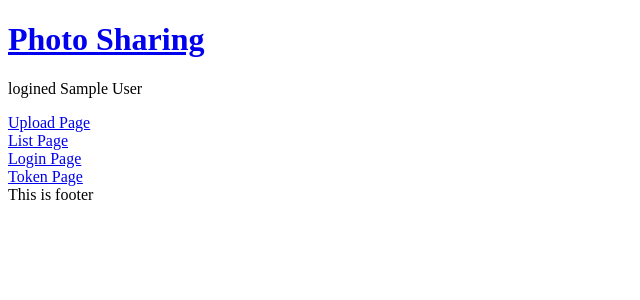
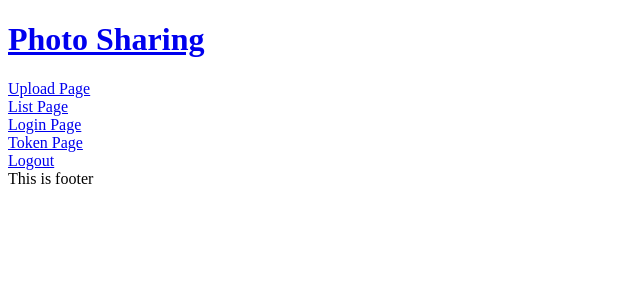
Before and after one commit to SolKul/photo-sharing, a Next.js app: page /toc in a window 1280 px wide. Shown: the top 300 px of the page, without its empty margins (0-640 px from the left). Built offline with nearby package versions, Linux system fonts and the light colour scheme; no server answers; sample sign-in values are in the browser's storage.

Commit message:
update loginpage tocpage

```diff
--- a/pages/toc.tsx
+++ b/pages/toc.tsx
@@ -1,36 +1,33 @@
-import styles from '../styles/Home.module.scss'
+import { useEffect, useState } from 'react';
+import { useRouter } from 'next/router';
 import Link from 'next/link'
-import { signInAnonymously,getAuth } from "firebase/auth";
+
 import firebaseApp from "../components/fire"
+import { getAuth } from "firebase/auth";
 
 import Layout from '../components/Layout'
-import { useEffect, useState } from 'react';
-import { useRouter } from 'next/dist/client/router';
 
 const auth = getAuth(firebaseApp);
 
 export default function Home(){
   const router = useRouter()
-  const [message,setMessage] = useState<string>("wait ...")
 
   useEffect(()=>{
     if (auth.currentUser == null){
-      signInAnonymously(auth)
-        .then((result)=>{
-          setMessage('logined ' + result.user.displayName)
-        },(error)=>{
-          router.push('/')
-        })
-    }else{
-      setMessage('logined ' + auth.currentUser.displayName)
+      console.log("not logined")
+      router.push('/')
     }
   },[])
+
+  const doLogout = ()=>{
+    console.log("logout: ",auth.currentUser && auth.currentUser.uid)
+    auth.signOut()
+  }
 
   return (
     <div>
       <Layout header='Photo Sharing' title='Top page.'>
       <div className="container mt-2">
-        <p>{message}</p>
         <div>
           <Link href="/upload">
             <a>Upload Page</a>
@@ -51,6 +48,11 @@ export default function Home(){
             <a>Token Page</a>
           </Link>
         </div>
+        <div>
+          <Link href="/">
+            <a onClick={doLogout}>Logout</a>
+          </Link>
+        </div>
       </div>
       </Layout>
     </div>
```
Also changed, not shown: pages/index.tsx (+5 -3 lines).
